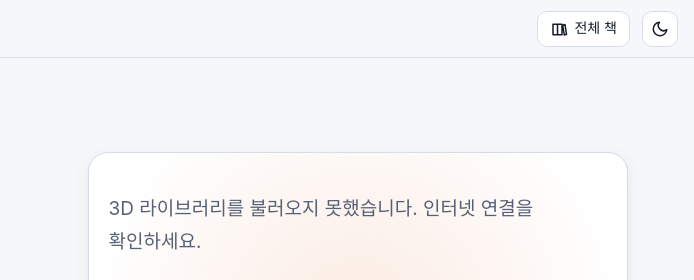
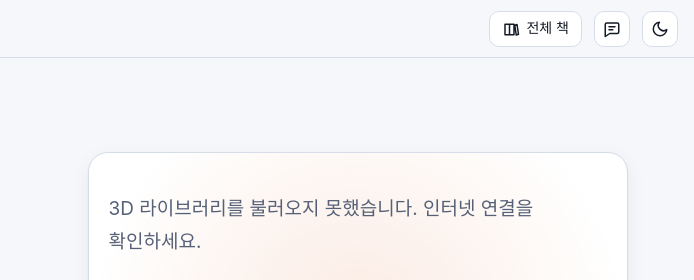
Before and after one commit to geniuskey/carbook, a website: page index.html in a window 1280 px wide. Shown: the top 280 px of the page, 586-1280 px from the left. Drawn offline with nearby package versions, Linux system fonts and the light colour scheme; a web font is replaced by a local one.

Commit message:
Add reader feedback shortcut to top bar

```diff
--- a/css/style.css
+++ b/css/style.css
@@ -138,6 +138,8 @@ hr { border: 0; border-top: 1px solid var(--border); margin: 48px 0; }
   .sb-topbar .series-link { width: 36px; padding: 0; }
   .sb-topbar .series-link span { display: none; }
 }
+@media (max-width: 620px) { .sb-topbar .sb-logo small { display: none; } }
+@media (max-width: 420px) { .sb-topbar .sb-logo span { display: none; } }
 .sb-progress { position: absolute; left: 0; bottom: -1px; height: 2px; background: linear-gradient(90deg, var(--accent), var(--accent-2)); width: 0; }
 
 /* Drawer (chapter list) */
--- a/js/common.js
+++ b/js/common.js
@@ -542,6 +542,7 @@
     const root = body.dataset.root != null ? body.dataset.root : body.dataset.chapter ? "../" : "";
     const curSlug = body.dataset.chapter || "";
     const href = (slug) => (slug ? `${root}chapters/${slug}.html` : `${root}index.html`);
+    const feedbackUrl = "https://books.euiyun.com/feedback.html?book=carbook&page=" + encodeURIComponent(location.href);
 
     // top bar
     const bar = document.createElement("header");
@@ -553,6 +554,13 @@
       <a class="sb-btn series-link" href="https://books.euiyun.com/" aria-label="전체 책 보기" title="전체 책 보기"><svg width="18" height="18" viewBox="0 0 24 24" fill="none" stroke="currentColor" stroke-width="2" stroke-linecap="round" stroke-linejoin="round" aria-hidden="true"><path d="M4 5.5h6v14H4zM10 5.5h6v14h-6zM17 7l3-1 2 13-3 1z"/></svg><span>전체 책</span></a>
       <button class="sb-btn icon" id="cb-theme" aria-label="테마 전환"></button>
       <div class="sb-progress" id="sb-progress"></div>`;
+    const feedbackButton = document.createElement("a");
+    feedbackButton.className = bar.className.replace("-topbar", "-btn") + " icon feedback-button";
+    feedbackButton.href = feedbackUrl;
+    feedbackButton.setAttribute("aria-label", "독자 의견 보내기");
+    feedbackButton.title = "독자 의견 보내기";
+    feedbackButton.innerHTML = '<svg width="18" height="18" viewBox="0 0 24 24" fill="none" stroke="currentColor" stroke-width="2" stroke-linecap="round" stroke-linejoin="round" aria-hidden="true"><path d="M5 4h14a2 2 0 0 1 2 2v10a2 2 0 0 1-2 2H9l-6 4V6a2 2 0 0 1 2-2z"/><path d="M8 9h8M8 13h5"/></svg>';
+    bar.querySelector("[id$='-theme']").before(feedbackButton);
     body.prepend(bar);
 
     // drawer
@@ -632,8 +640,8 @@
       코드 <a href="https://github.com/geniuskey/carbook/blob/main/LICENSE-MIT">MIT</a> ·
       <a href="https://github.com/geniuskey/carbook/blob/main/LICENSE.md">라이선스 안내</a>`;
     const feedbackLink = document.createElement("a");
-    feedbackLink.href = "https://books.euiyun.com/feedback.html?book=carbook&page=" + encodeURIComponent(location.href);
-    feedbackLink.textContent = "오류·질문·제안";
+    feedbackLink.href = feedbackUrl;
+    feedbackLink.textContent = "독자 의견";
     foot.append(" · ", feedbackLink);
     body.appendChild(foot);
 
```
